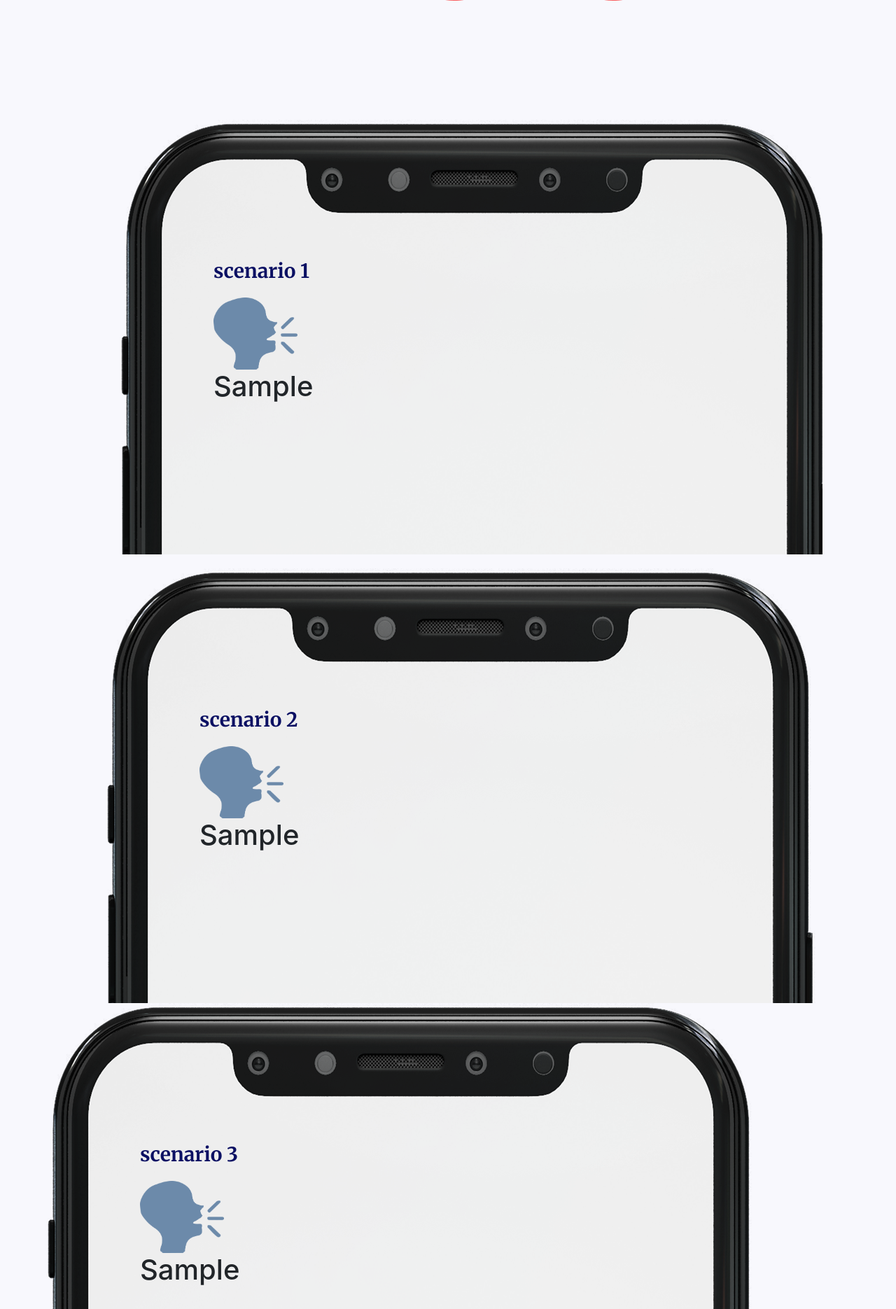
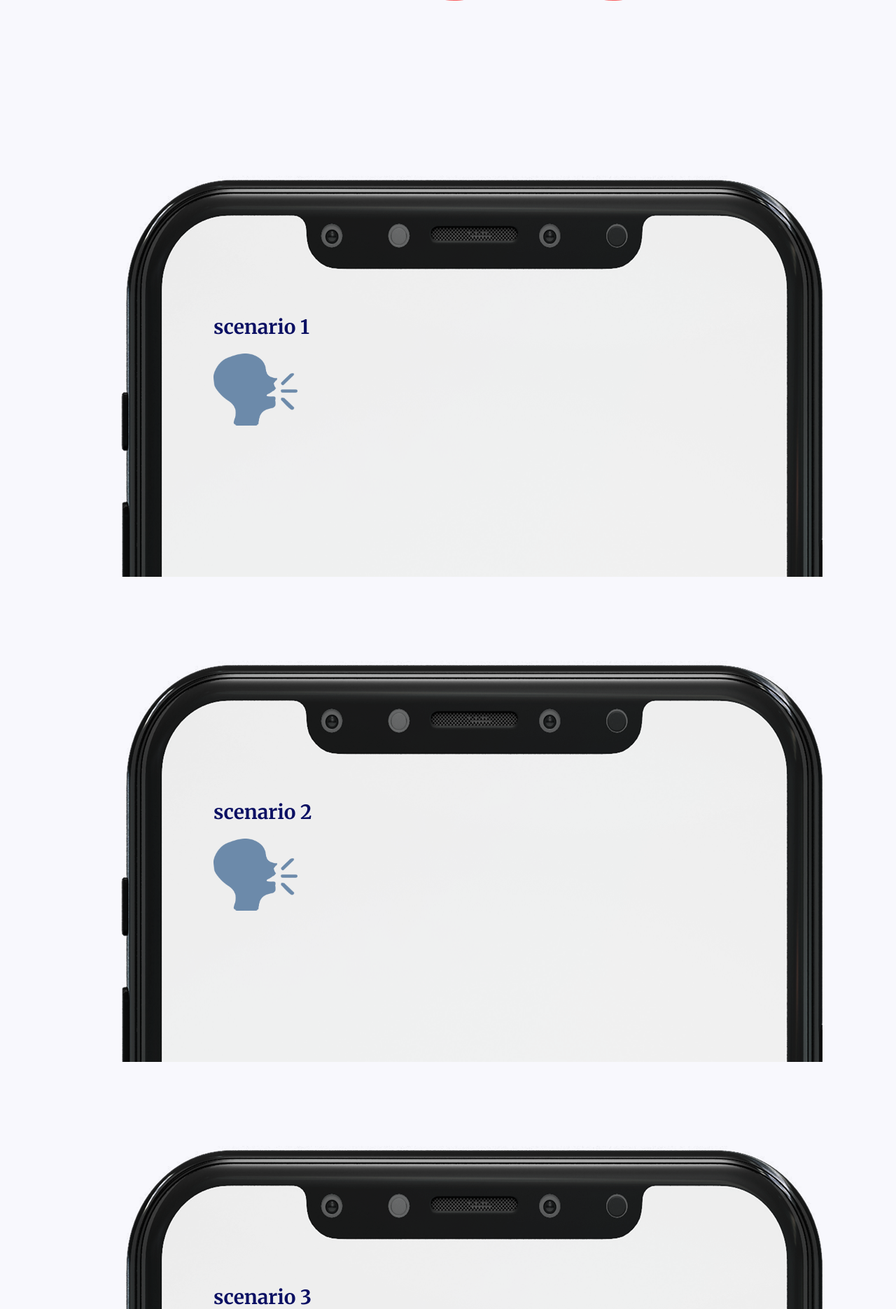
Before and after one commit to hoyeonkim795/IBM_hackathon_ssafy03, a Django app: template ibm_django/ibm/stt/templates/stt/index.html in a window 1280 px wide. Shown: the part 986-2856 px from the top of the page at 70% size. Run offline with Django 3.2, Linux system fonts and the light colour scheme; the template is opened without the code that fills it: most values are stand-ins (such as "Sample title", 1, 10 or a date in 2020); some libraries are stand-ins or nearby versions.

Commit message:
2020.06.12 22:03

```diff
--- a/ibm_django/ibm/stt/templates/stt/index.html
+++ b/ibm_django/ibm/stt/templates/stt/index.html
@@ -16,7 +16,8 @@
       <p class="typing1"></p>
     </div>
   </div>
-  <div
+  <div class="ep">
+    <div
       class="context"
       style="
         background-image: url('{% static 'images/phone.png' %}');
@@ -31,7 +32,8 @@
       <p class="typing2"></p>
     </div>
   </div>
-  <div
+  <div class="ep">
+    <div
       class="context"
       style="
         background-image: url('{% static 'images/phone.png' %}');
@@ -47,6 +49,7 @@
     </div>
   </div>
 </div>
+
 <!-- <p class="typing"></p> -->
 <script src="https://ajax.googleapis.com/ajax/libs/jquery/3.4.1/jquery.min.js"></script>
 <script>
@@ -75,7 +78,7 @@
     typingTxt = typingTxt.split(""); // 한글자씩 자른다.
 
     if (typingBool == false) {
-      sleep(2000);
+      sleep(1000);
       // 타이핑이 진행되지 않았다면
       typingBool = true;
       var tyInt = setInterval(typing, 75); // 반복동작
@@ -111,7 +114,7 @@
     typingTxt = typingTxt.split(""); // 한글자씩 자른다.
 
     if (typingBool == false) {
-      sleep(2000);
+      sleep(1000);
       // 타이핑이 진행되지 않았다면
       typingBool = true;
       var tyInt = setInterval(typing, 60); // 반복동작
@@ -135,6 +138,7 @@
   var audio3 = new Audio("../../../media/timeline_audio/corona_blue.wav");
   function gogo3() {
     // 소리 재생 함수
+    sleep(1000);
     audio3.currentTime = 0;
     audio3.play();
   }
@@ -162,6 +166,7 @@
         clearInterval(tyInt); //끝나면 반복종료
 
         var response = new Audio("../../../media/timeline_audio/answer3.wav");
+        sleep(1000);
         response.currentTime = 0;
         response.play();
       }
--- a/ibm_django/ibm/templates/base.html
+++ b/ibm_django/ibm/templates/base.html
@@ -29,6 +29,7 @@
       .ep {
         padding: 20px;
         border-radius: 15px;
+        padding-top: 100px;
       }
       .context {
         padding: 200px;
@@ -39,14 +40,22 @@
         color: #0b1063;
         margin-bottom: 20px;
       }
-      .typing {
+      .typing1 {
         font-family: "Ubuntu", sans-serif;
         font-size: 40px;
       }
-      .typing-txt {
+      .typing2 {
+        font-family: "Ubuntu", sans-serif;
+        font-size: 40px;
+      }
+      .typing3 {
+        font-family: "Ubuntu", sans-serif;
+        font-size: 40px;
+      }
+      /* .typing-txt1 {
         font-family: "Ubuntu", sans-serif;
         font-size: 16px;
-      }
+      } */
       .header {
         height: 800px;
         position: absolute;
@@ -69,7 +78,13 @@
       .speak > img {
         width: 120px;
       }
-      .typing-txt {
+      .typing-txt1 {
+        display: none;
+      }
+      .typing-txt2 {
+        display: none;
+      }
+      .typing-txt3 {
         display: none;
       }
       .typing {
```
Also changed, not shown: 3 other files.
